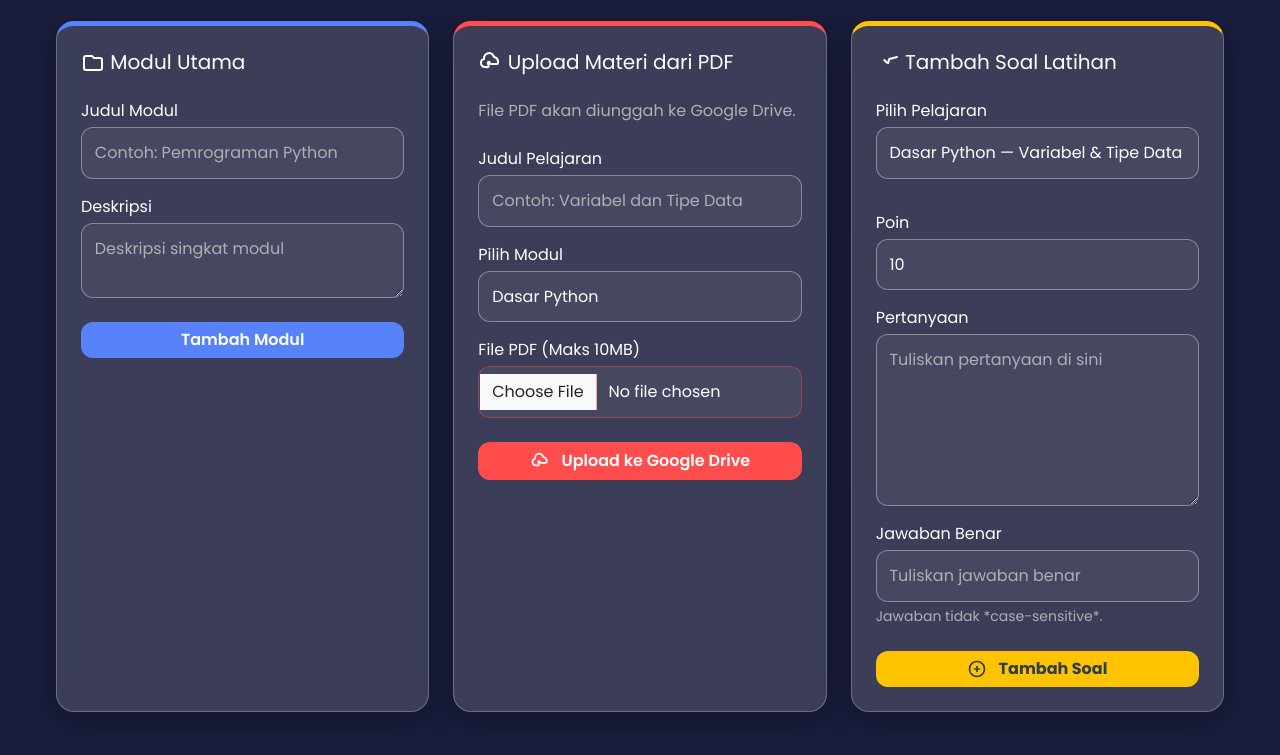
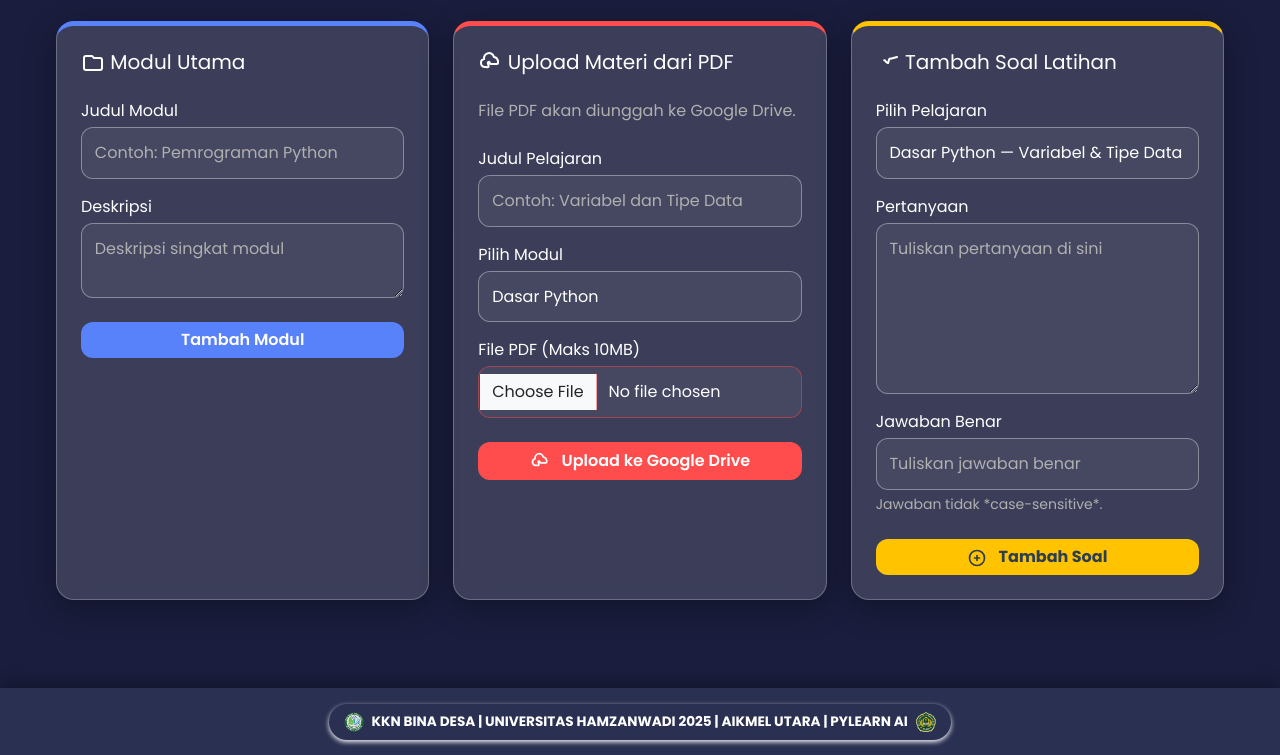
Before and after one commit to fuat-kanaeru/pylearn-unhaz-flask-app, a Flask app: page /admin/ in a window 1280 px wide. Shown: the part 493-1248 px from the top of the page. Run offline with Flask 3, Linux system fonts and the light colour scheme; the visitor is signed in with stand-in values (Sample User, id 1); some libraries are stand-ins or nearby versions.

Commit message:
Update admin_dashboard.html

```diff
--- a/frontend/templates/admin_dashboard.html
+++ b/frontend/templates/admin_dashboard.html
@@ -131,10 +131,10 @@
                             </select>
                         </div>
 
-                        <div class="col-12 mb-3">
+                        <!-- <div class="col-12 mb-3">
                             <label class="form-label text-white mb-1">Poin</label>
                             <input name="question_points" type="number" class="form-control" value="10">
-                        </div>
+                        </div> -->
                     </div>
 
                     <div class="mb-3">
```
